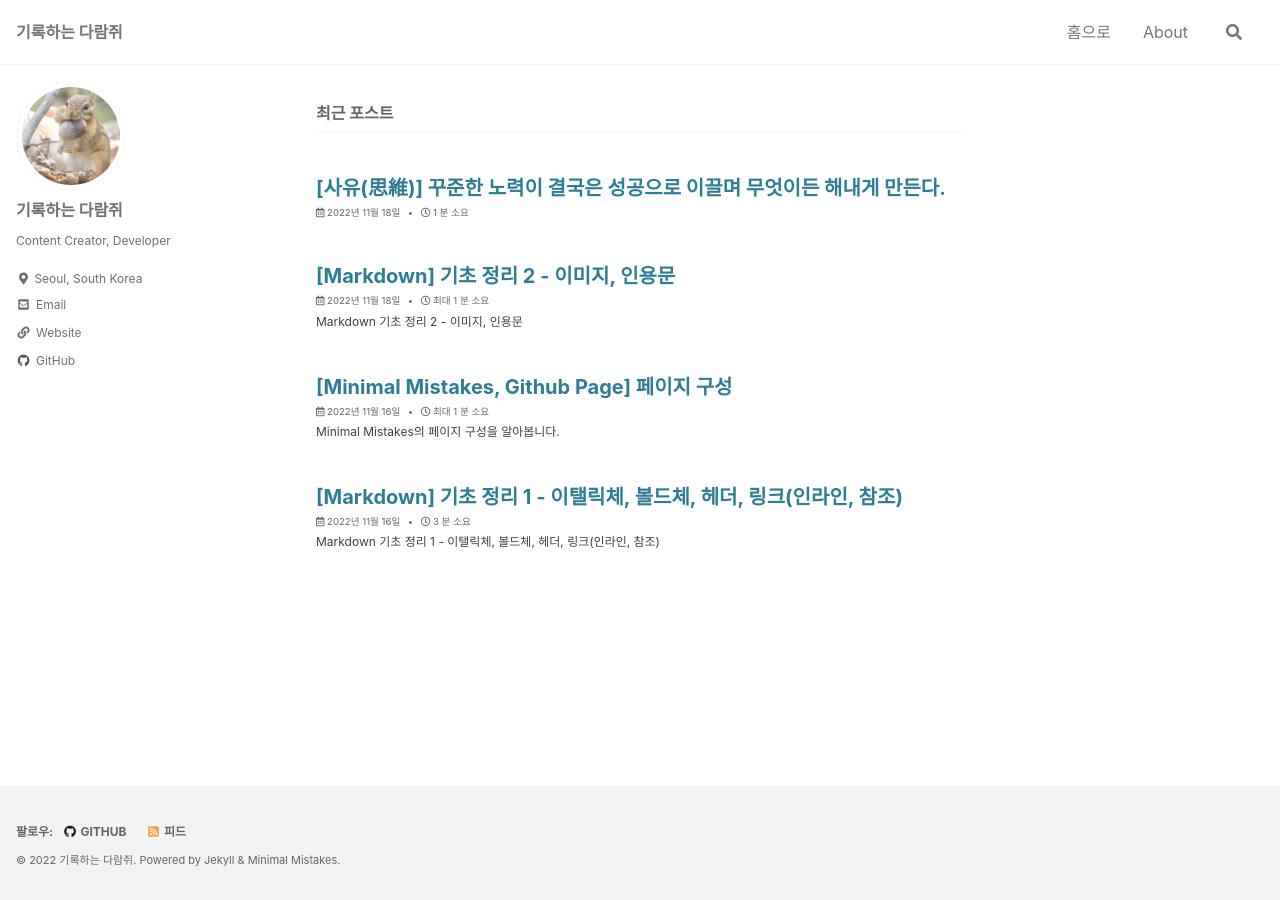
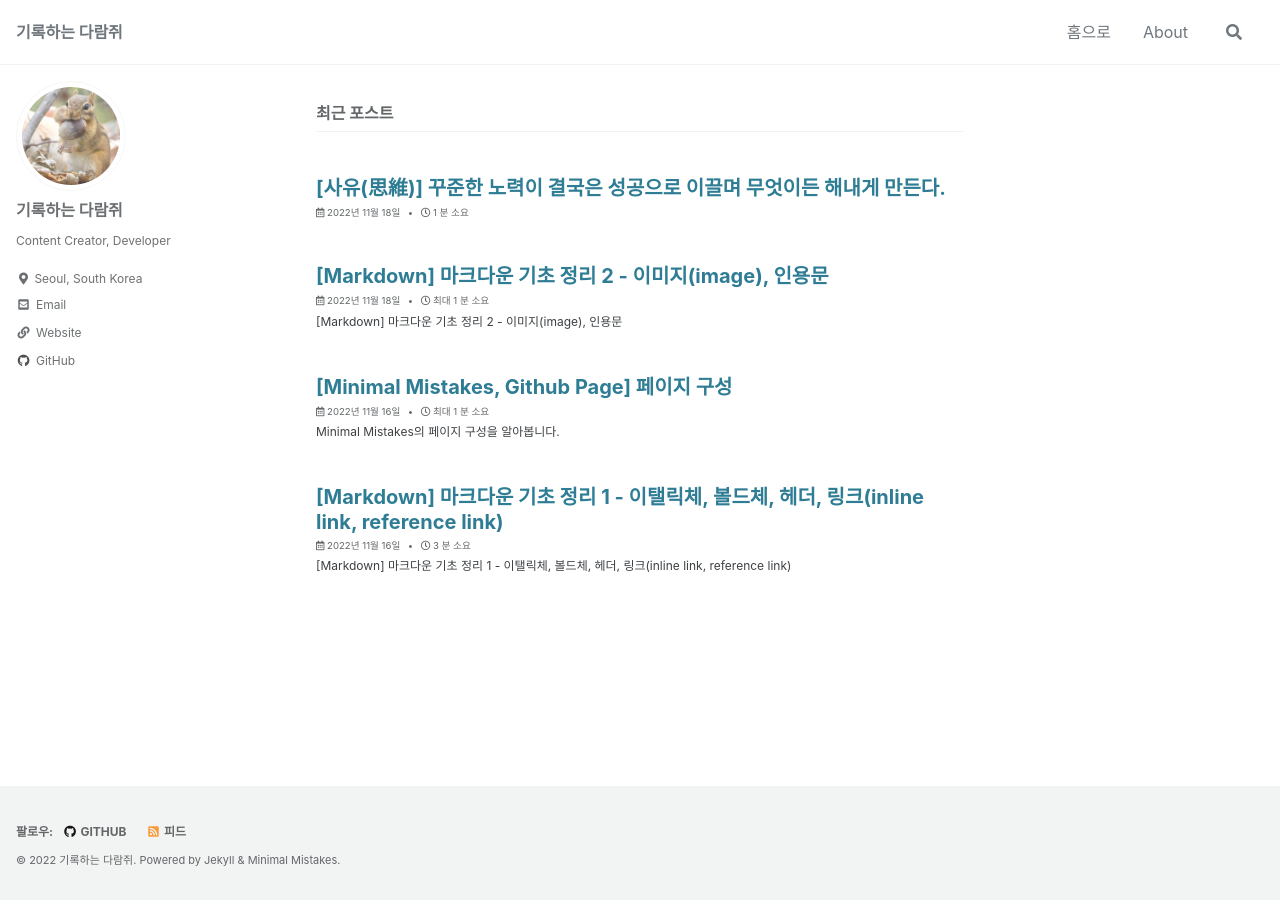
Before and after one commit to chewmunk/chewmunk.github.io, a Jekyll site: the page built from index.html, in a window 1280 px wide. Built offline with Jekyll 4.4.1, drawn with Linux system fonts in a browser that asks for light colours; cached includes are drawn as plain includes; the list of posts is cut into pages by our own code.

Commit message:
modify title

```diff
--- a/_posts/2022-11-16-learn-markdown.md
+++ b/_posts/2022-11-16-learn-markdown.md
@@ -1,6 +1,6 @@
 ---
-title: "[Markdown] 기초 정리 1 - 이탤릭체, 볼드체, 헤더, 링크(인라인, 참조)"
-excerpt: "Markdown 기초 정리 1 - 이탤릭체, 볼드체, 헤더, 링크(인라인, 참조)"
+title: "[Markdown] 마크다운 기초 정리 1 - 이탤릭체, 볼드체, 헤더, 링크(inline link, reference link)"
+excerpt: "[Markdown] 마크다운 기초 정리 1 - 이탤릭체, 볼드체, 헤더, 링크(inline link, reference link)"
 
 categories:
     - Markdown
--- a/_posts/2022-11-18-learn-markdown2.md
+++ b/_posts/2022-11-18-learn-markdown2.md
@@ -1,6 +1,6 @@
 ---
-title: "[Markdown] 기초 정리 2 - 이미지, 인용문"
-excerpt: "Markdown 기초 정리 2 - 이미지, 인용문"
+title: "[Markdown] 마크다운 기초 정리 2 - 이미지(image), 인용문"
+excerpt: "[Markdown] 마크다운 기초 정리 2 - 이미지(image), 인용문"
 
 categories:
     - Markdown
```
